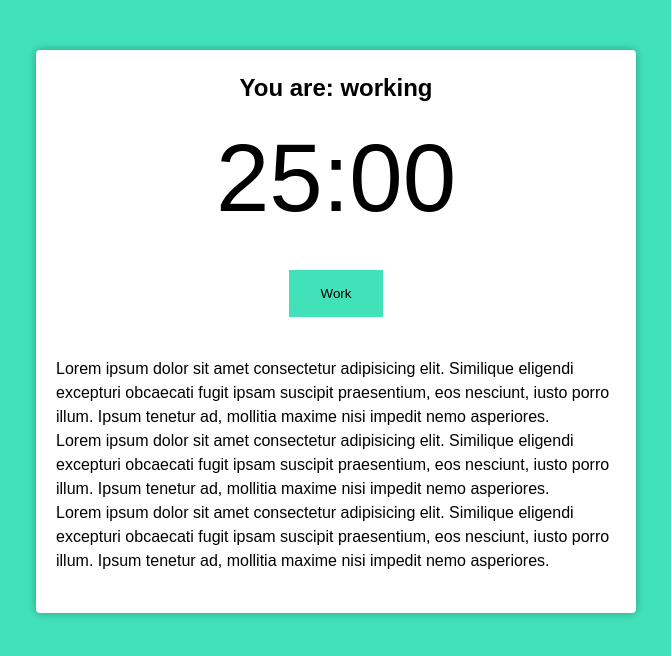
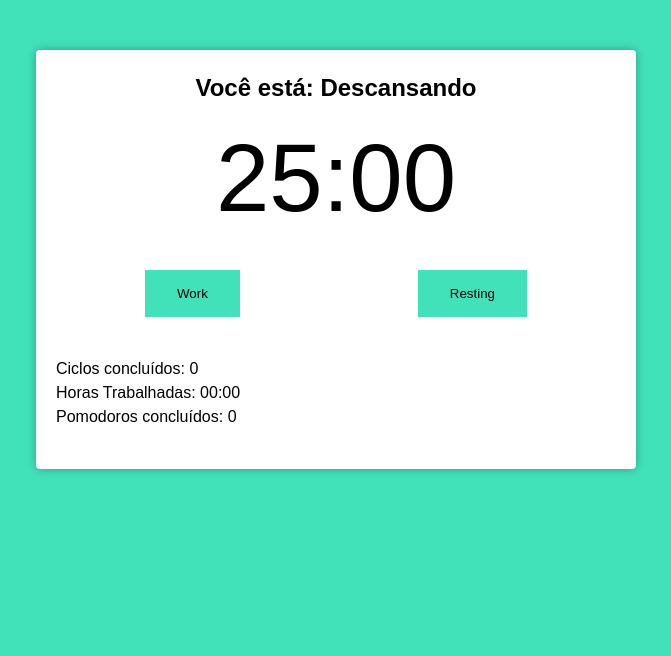
Before and after one commit to douglasfdev/PomodoroApp-ReactJS, a React (Vite) app: page / in a window 1280 px wide. Shown: the top 656 px of the page, without its empty margins (304-975 px from the left). Built offline with nearby package versions, Linux system fonts and the light colour scheme.

Commit message:
feature: add logical to pomodoro runs correctly

```diff
--- a/src/components/pomodoro-timer.tsx
+++ b/src/components/pomodoro-timer.tsx
@@ -1,7 +1,13 @@
-import React from 'react';
+import React, { useState, useEffect, useCallback } from 'react';
 import { useInterval } from '../hooks/use-interval';
 import { Button } from './button';
 import { Timer } from './button-timer';
+import Start from '../assets/src_sounds_bell-start.mp3';
+import Finish from '../assets/src_sounds_bell-finish.mp3';
+import { secondsToTime } from '../utils/seconds-to-time';
+
+const audioStartWorking = new Audio(Start);
+const audioStopWorking = new Audio(Finish);
 
 interface Props {
   pomodoroTime: number;
@@ -11,36 +17,103 @@ interface Props {
 }
 
 export function PomodoroTimer(props: Props): JSX.Element {
-  const [mainTime, setMainTime] = React.useState(props.pomodoroTime);
-  const [timeCount, setTimeCounting] = React.useState(false);
-  const [working, setWorking] = React.useState(false);
-
-  React.useEffect(() => {
-    if (working) document.body.classList.add('working')
-  }, [working])
+  const [mainTime, setMainTime] = useState(props.pomodoroTime);
+  const [timeCount, setTimeCounting] = useState(false);
+  const [working, setWorking] = useState(false);
+  const [resting, setResting] = useState(false);
+  const [cyclesQtdManager, setCyclesQtdManager] = useState(
+      new Array(props.cycles - 1).fill(true)
+    );
+  const [completedCycles, setCompletedCycles] = useState(0);
+  const [fullWorkingTime, setFullWorkingTime] = useState(0);
+  const [numberOfPomodoros, setNumberOfPomodoros] = useState(0);
 
   useInterval(() => {
     setMainTime(mainTime - 1);
+    if (working) setFullWorkingTime(fullWorkingTime + 1);
   }, timeCount ? 1000 : null);
 
-  const configureWork = () => {
+  const configureWork = useCallback(() => {
     setTimeCounting(true);
     setWorking(true);
-  }
+    setResting(false);
+    setMainTime(props.pomodoroTime);
+    audioStartWorking.play();
+  },
+  [
+    setTimeCounting,
+    setWorking,
+    setResting,
+    setMainTime,
+    props.pomodoroTime
+  ])
+
+  const configureRest = useCallback((long: boolean) => {
+    setTimeCounting(true);
+    setWorking(false);
+    setResting(true);
+
+    long ? setMainTime(props.longRestTime) :
+    setMainTime(props.shortRestTime);
+    audioStopWorking.play();
+  },
+  [
+    setTimeCounting,
+    setWorking,
+    setResting,
+    setMainTime,
+    props.longRestTime,
+    props.shortRestTime
+  ]);
+
+    useEffect(() => {
+    if (working) document.body.classList.add('working');
+    if (working) document.body.classList.remove('working');
+
+    if (mainTime > 0) return;
+
+    if (working && cyclesQtdManager.length > 0) {
+      configureRest(false);
+      cyclesQtdManager.pop();
+    } else if (working && cyclesQtdManager.length <= 0) {
+      configureRest(true);
+      setCyclesQtdManager(new Array(props.cycles - 1).fill(true));
+      setCompletedCycles(completedCycles + 1);
+    }
+
+    if (working) setNumberOfPomodoros(numberOfPomodoros + 1);
+    if (resting) configureWork();
+
+  },
+  [
+    working,
+    resting,
+    mainTime,
+    cyclesQtdManager,
+    numberOfPomodoros,
+    completedCycles,
+    configureRest,
+    setCyclesQtdManager,
+    configureWork,
+    props.cycles,
+  ]);
 
   return (
     <div className="pomodoro">
-      <h2>You are: working</h2>
+      <h2>Você está: {working ? 'Trabalhando' : 'Descansando'}</h2>
       <Timer mainTime={mainTime}/>
       <div className="controls">
         <Button text="Work" onClick={() => configureWork()}/>
-        {working && <Button text="Resting" onClick={() => console.log('oi')}/>}
-        {working && <Button text={timeCount ? 'Pause' : 'Play'} onClick={() => setTimeCounting(!timeCount)}/>}
+        <Button text="Resting" onClick={() => configureRest(false)}/>
+        <Button
+          className={!working && !resting ? 'hidden' : ''}
+          text={timeCount ? 'Pause' : 'Play'}
+          onClick={() => setTimeCounting(!timeCount)}/>
       </div>
       <div className="details">
-        <p>Lorem ipsum dolor sit amet consectetur adipisicing elit. Similique eligendi excepturi obcaecati fugit ipsam suscipit praesentium, eos nesciunt, iusto porro illum. Ipsum tenetur ad, mollitia maxime nisi impedit nemo asperiores.</p>
-        <p>Lorem ipsum dolor sit amet consectetur adipisicing elit. Similique eligendi excepturi obcaecati fugit ipsam suscipit praesentium, eos nesciunt, iusto porro illum. Ipsum tenetur ad, mollitia maxime nisi impedit nemo asperiores.</p>
-        <p>Lorem ipsum dolor sit amet consectetur adipisicing elit. Similique eligendi excepturi obcaecati fugit ipsam suscipit praesentium, eos nesciunt, iusto porro illum. Ipsum tenetur ad, mollitia maxime nisi impedit nemo asperiores.</p>
+        <p>Ciclos concluídos: {completedCycles}</p>
+        <p>Horas Trabalhadas: {secondsToTime(fullWorkingTime)}</p>
+        <p>Pomodoros concluídos: {numberOfPomodoros}</p>
       </div>
     </div>
   )
```
Also changed, not shown: 2 other files (tests, documents, lock files or other folders).
